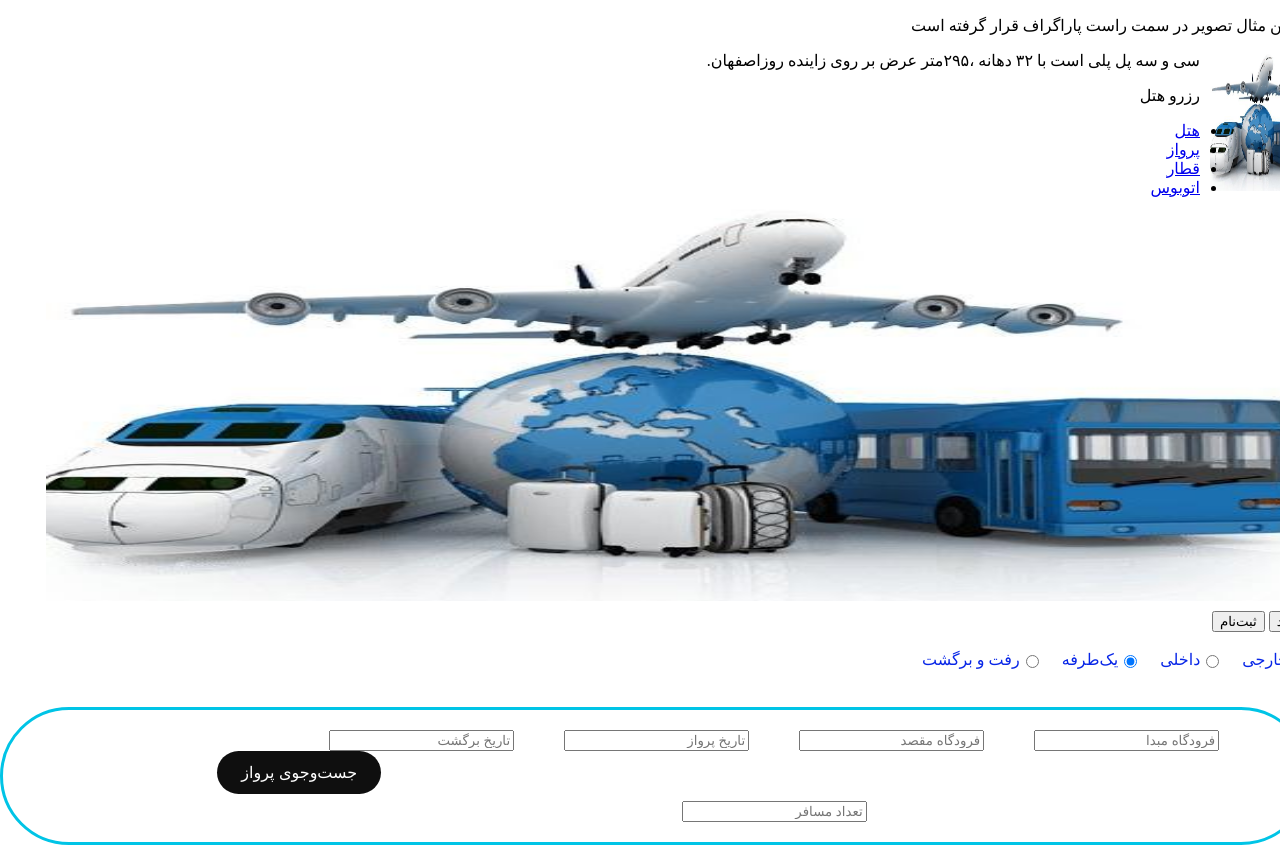
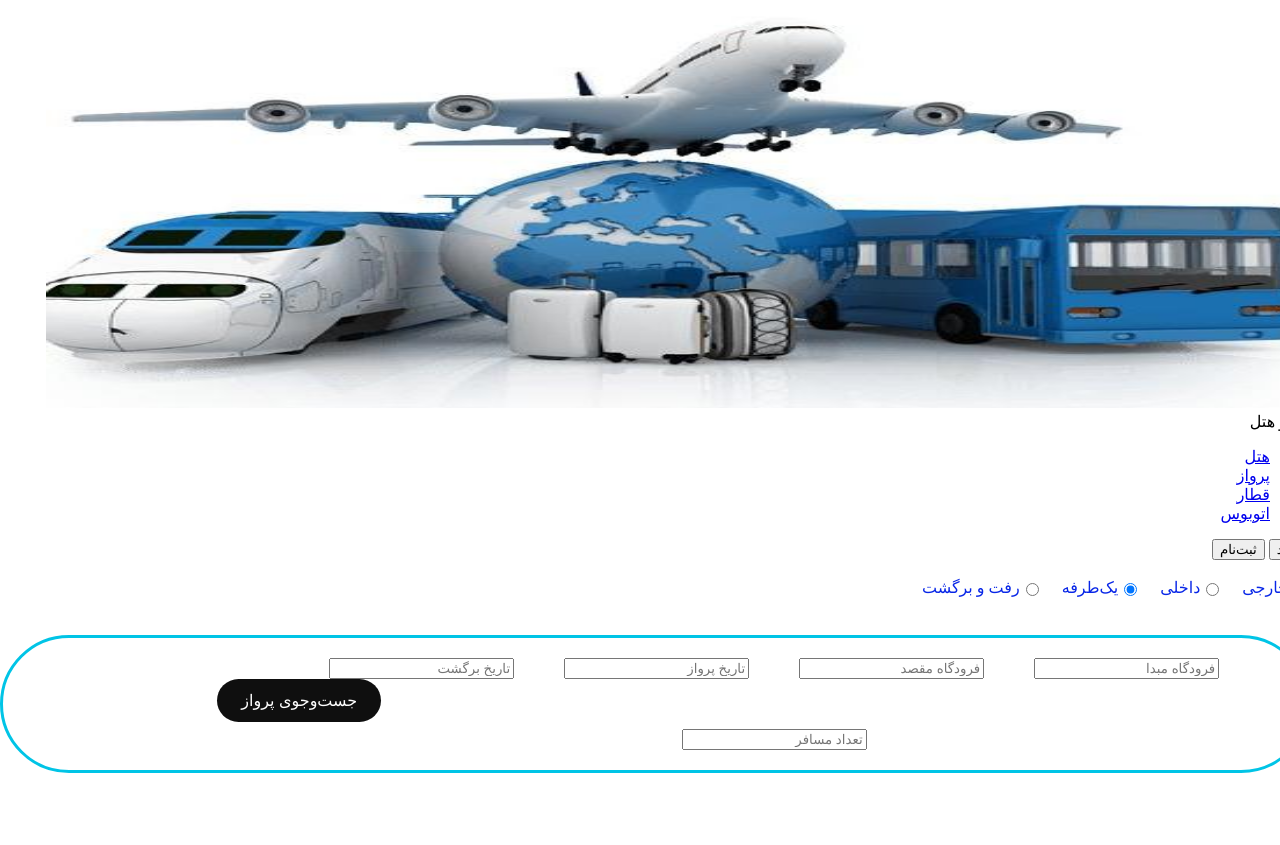
Before and after one commit to reyhaneh1990/Front_hotel, a plain HTML site: page index.html in a window 1280 px wide. Shown: the top 845 px of the page. Drawn offline with Linux system fonts and the light colour scheme.

Commit message:
update_html

```diff
--- a/index.html
+++ b/index.html
@@ -1,22 +1,5 @@
 
 <!DOCTYPE html>
-<html>
-<head>
-    <style>
-        img {
-            float: right;
-            margin: 0 0 10px 10px;
-        }
-    </style>
-</head>
-<body dir="rtl">
-<p>در ابن مثال تصویر در سمت راست پاراگراف قرار گرفته است</p>
-<p><img src="photo/5ElkdaDaXv4txp-6a820420becf437d8daaa4e6b18fe052.jpg" width="100" height="140">
-    سی و سه پل پلی است با ۳۲ دهانه ،۲۹۵متر عرض بر روی زاینده روزاصفهان.
-</p>
-</body>
-</html>
-
 
 <html dir="rtl" lang="fa">
 <head>
```
